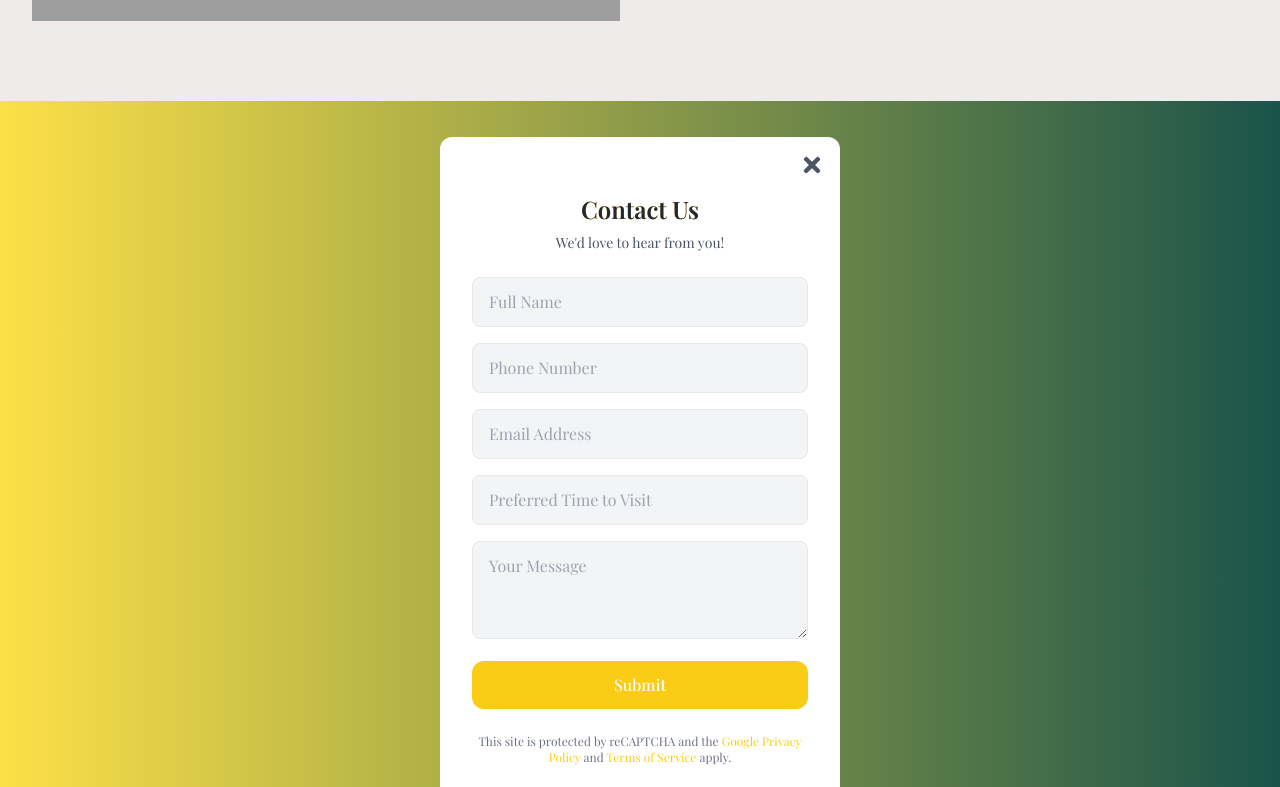
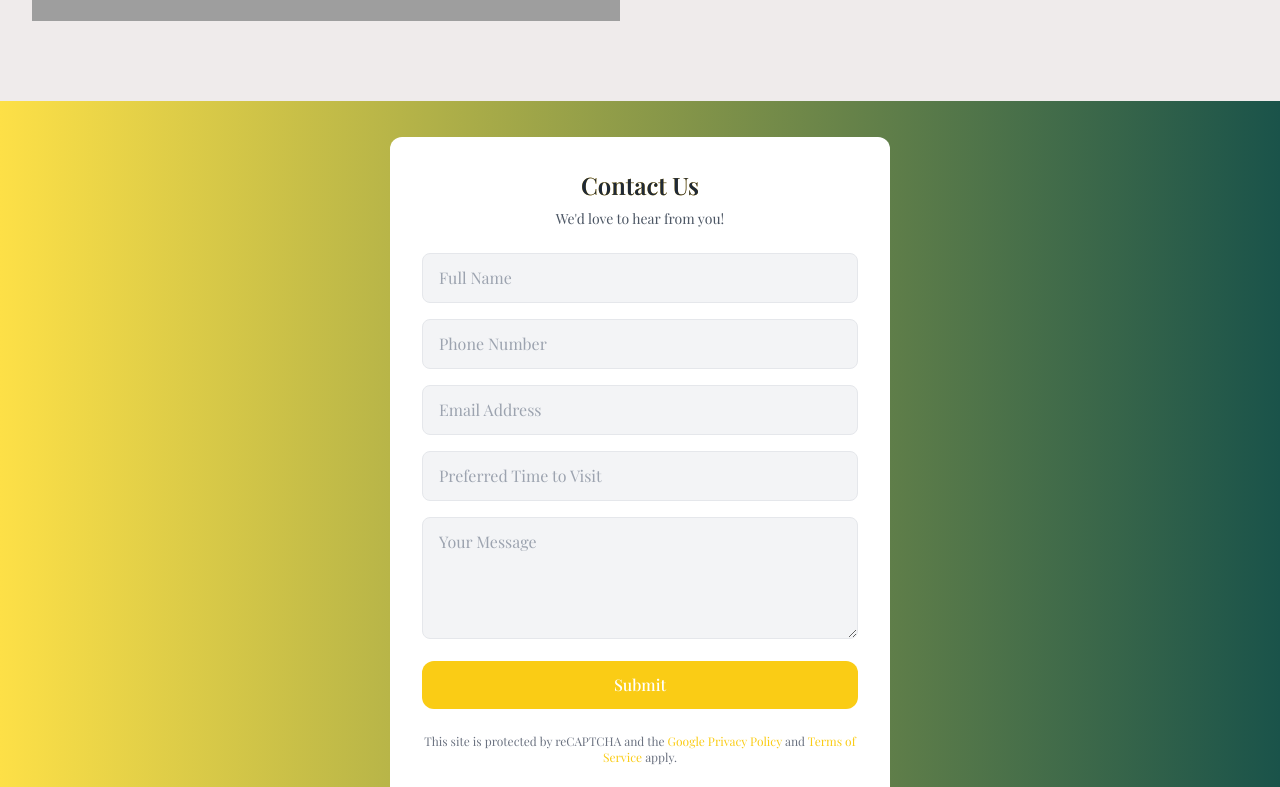
Before and after one commit to teerth123/Apartment, a React (Vite) app in the folder vite-project/: page / in a window 1280 px wide. Shown: the part 5260-6047 px from the top of the page. Built offline with nearby package versions, Linux system fonts and the light colour scheme; grey boxes are pictures that could not be loaded; a web font is replaced by a local one.

Commit message:
form change

```diff
--- a/vite-project/src/components/ContactForm.jsx
+++ b/vite-project/src/components/ContactForm.jsx
@@ -1,7 +1,6 @@
 import { useState } from "react";
 import { motion } from "framer-motion";
 import axios from "axios";
-import { FaTimes } from "react-icons/fa"; // Import the close icon
 
 const ContactForm = () => {
   const [formData, setFormData] = useState({
@@ -27,7 +26,7 @@ const ContactForm = () => {
     e.preventDefault();
     try {
       // Send form data to the email API
-      axios.post("https://deploy-constructiontest.onrender.com/api/send-email", formData);
+      await axios.post("https://deploy-constructiontest.onrender.com/api/send-email", formData);
 
       // Show success message
       alert("Thank you! Your message has been received.");
@@ -46,19 +45,11 @@ const ContactForm = () => {
     <div className="flex justify-center items-center h-screen bg-gradient-to-r from-primary-light to-secondary-light">
       {showForm && (
         <motion.div
-          className="bg-white p-8 rounded-xl w-[90%] max-w-[400px] space-y-6 relative"
+          className="bg-white p-8 rounded-xl w-[90%] max-w-[500px] space-y-6 relative"
           initial={{ opacity: 0, scale: 0.8 }}
           animate={{ opacity: 1, scale: 1 }}
           transition={{ duration: 0.3 }}
         >
-          {/* Close Icon (Top Right Corner) */}
-          <button
-            onClick={() => setShowForm(false)}
-            className="absolute top-4 right-4 text-gray-600 hover:text-gray-800 transition-all duration-300"
-          >
-            <FaTimes size={24} />
-          </button>
-
           {/* Title and Subtitle */}
           <div className="text-center">
             <h2 className="text-2xl font-semibold text-gray-800">Contact Us</h2>
@@ -109,7 +100,7 @@ const ContactForm = () => {
               value={formData.message}
               onChange={handleChange}
               className="w-full px-4 py-3 bg-gray-100 rounded-lg border border-gray-200 focus:outline-none focus:ring-2 focus:ring-primary/50"
-              rows="3"
+              rows="4"
               required
             ></textarea>
 
```
